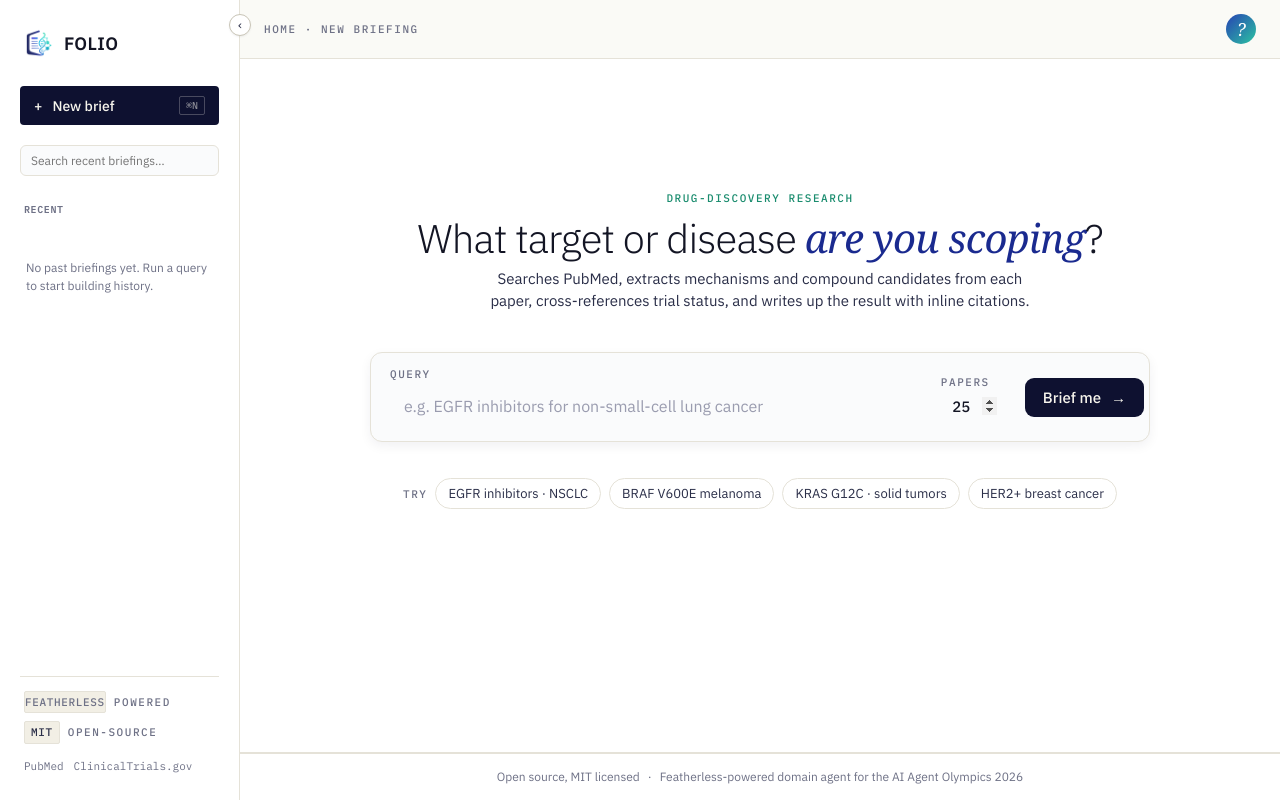
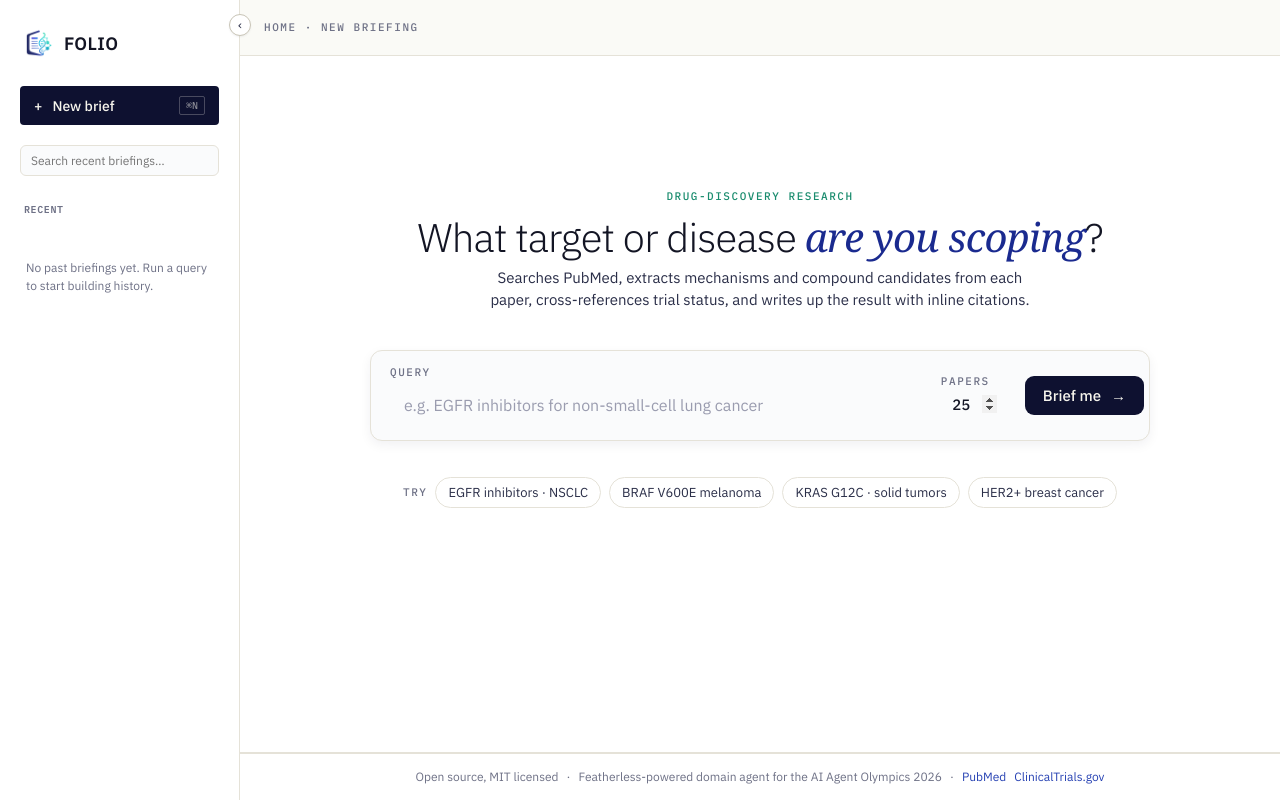
Before and after one commit to olli1324/folio-bio, a FastAPI app: page / in a window 1280 px wide. Run offline with FastAPI, Linux system fonts and the light colour scheme; data that the repository does not hold is empty; some libraries are stand-ins or nearby versions; some web fonts are replaced.

Commit message:
moved profile section

```diff
--- a/app.py
+++ b/app.py
@@ -116,8 +116,8 @@ async def api_history(request: Request, limit: int = 30) -> JSONResponse:
     """Recent briefings, newest first.
 
     Auth semantics:
-      - Logged-in users see their own briefings plus any curated
-        is_demo=true rows.
+      - Logged-in users see only their own briefings (demos are noise
+        once you have a real account).
       - Anonymous visitors see only the curated demo briefings.
       - Returns [] if Supabase isn't configured.
     """
@@ -127,7 +127,7 @@ async def api_history(request: Request, limit: int = 30) -> JSONResponse:
     rows = await storage.list_briefings(
         limit=limit,
         user_id=auth.user_id,
-        include_demo=True,
+        include_demo=auth.user_id is None,
     )
     return JSONResponse(rows)
 
--- a/static/folio.css
+++ b/static/folio.css
@@ -182,7 +182,6 @@ a:hover { color: var(--folio-primary-deep); }
 .is-side-collapsed .f-sidebar .f-mono-label,
 .is-side-collapsed .f-sidebar .f-brief-list,
 .is-side-collapsed .f-sidebar .sidebar-auth,
-.is-side-collapsed .f-sidebar .sidebar-footer,
 .is-side-collapsed .f-sidebar .f-new-brief > span:not(.kb) { display: none; }
 .is-side-collapsed .f-sidebar .f-new-brief { justify-content: center; padding: 10px; }
 .is-side-collapsed .f-sidebar .f-new-brief .kb { display: none; }
--- a/static/style.css
+++ b/static/style.css
@@ -247,47 +243,6 @@ body.sidebar-collapsed .f-shell { /* no-op kept for backwards compat */ }
   padding: 4px;
 }
 .auth-link-btn:hover { text-decoration: underline; }
-
-.sidebar-footer {
-  padding: 10px 4px 0;
-  border-top: 1px solid var(--border);
-  display: flex; flex-direction: column; gap: 4px;
-  font-size: 11px;
-}
-
-/* Sidebar attribution chips (FEATHERLESS, MIT) — pattern from base.html
- * in the design guide. Replaces the inline link row with badge-style
- * mono labels. */
-.folio-sidebar-attrib { gap: 8px; padding-top: 14px; }
-.folio-attrib-row {
-  display: flex; align-items: center; gap: 8px;
-  font-family: var(--f-mono);
-  font-size: 11px;
-  text-transform: uppercase;
-  letter-spacing: 0.06em;
-  color: var(--folio-muted);
-}
-.folio-attrib-chip {
-  padding: 2px 6px;
-  border-radius: 2px;
-  background: var(--folio-paper-deep);
-  border: 1px solid var(--folio-rule);
-  letter-spacing: 0.06em;
-  color: var(--folio-ink-soft);
-  text-decoration: none;
-  font-weight: 500;
-}
-.folio-attrib-chip:hover { color: var(--folio-ink); border-color: var(--folio-rule-strong); }
-.folio-attrib-chip--static { cursor: default; }
-.folio-attrib-row--links { gap: 10px; padding-top: 4px; }
-.folio-attrib-row--links a { color: var(--folio-muted); text-decoration: none; text-transform: none; letter-spacing: 0; }
-.folio-attrib-row--links a:hover { color: var(--folio-ink-soft); }
-.sidebar-footer a {
-  color: var(--muted);
-  text-decoration: none;
-  padding: 2px 0;
-}
-.sidebar-footer a:hover { color: var(--accent); }
 
 /* Floating reopen button (shown when sidebar is collapsed). */
 .sidebar-reopen-btn {
@@ -940,24 +895,37 @@ body.has-run .hero-island {
   min-height: 56px;
 }
 
-/* Legacy in-home topbar kept for backwards-compat in case any cached HTML
- * still references it. New markup uses .folio-navbar above. */
-.folio-home__topbar { display: none; }
-.folio-home__me {
-  width: 30px; height: 30px;
+/* Sidebar auth-user card: avatar circle + email shown together, with the
+ * sign-out button below. Replaces the navbar profile button. */
+.auth-user-card {
+  display: flex;
+  align-items: center;
+  gap: 10px;
+  margin-bottom: 8px;
+}
+.auth-user-avatar {
+  width: 30px;
+  height: 30px;
+  flex: 0 0 30px;
   border-radius: 50%;
   background: linear-gradient(135deg, var(--folio-primary), var(--folio-accent));
   color: #fff;
   font-family: var(--f-serif);
   font-style: italic;
-  font-size: 18px;
-  display: flex; align-items: center; justify-content: center;
-  border: 0; cursor: pointer;
-  transition: transform 120ms ease, box-shadow 120ms ease;
-}
-.folio-home__me:hover {
-  transform: scale(1.05);
-  box-shadow: var(--sh-2);
+  font-size: 16px;
+  display: flex;
+  align-items: center;
+  justify-content: center;
+}
+.auth-user-card .auth-user-email {
+  font-family: var(--f-mono);
+  font-size: 12px;
+  color: var(--folio-ink);
+  overflow: hidden;
+  text-overflow: ellipsis;
+  white-space: nowrap;
+  min-width: 0;
+  flex: 1 1 auto;
 }
 
 .folio-home__hero { max-width: 720px; margin: var(--s-4) auto 0; text-align: center; }
--- a/templates/index.html
+++ b/templates/index.html
@@ -75,26 +75,11 @@
         <button id="signin-btn" type="button" class="auth-primary-btn">Sign in / Sign up</button>
       </div>
       <div id="auth-user" class="auth-user" hidden>
-        <div class="auth-user-line">
+        <div class="auth-user-card">
+          <div class="auth-user-avatar" id="auth-user-avatar" aria-hidden="true">?</div>
           <span class="auth-user-email" id="auth-user-email">—</span>
         </div>
         <button id="signout-btn" type="button" class="auth-secondary-btn">Sign out</button>
-      </div>
-    </div>
-
-    <div class="sidebar-footer folio-sidebar-attrib">
-      <div class="folio-attrib-row">
-        <a class="folio-attrib-chip" href="https://featherless.ai"
-           target="_blank" rel="noopener">FEATHERLESS</a>
-        <span class="f-mono-label">powered</span>
-      </div>
-      <div class="folio-attrib-row">
-        <span class="folio-attrib-chip folio-attrib-chip--static">MIT</span>
-        <span class="f-mono-label">open-source</span>
-      </div>
-      <div class="folio-attrib-row folio-attrib-row--links">
-        <a href="https://pubmed.ncbi.nlm.nih.gov/" target="_blank" rel="noopener">PubMed</a>
-        <a href="https://clinicaltrials.gov/" target="_blank" rel="noopener">ClinicalTrials.gov</a>
       </div>
     </div>
   </aside>
@@ -138,14 +123,7 @@
        framing is consistent. Updated text via JS as the user navigates. -->
   <nav class="folio-navbar">
     <span id="folio-breadcrumb" class="f-mono-label">Home · new briefing</span>
-    <button id="folio-me" type="button" class="folio-home__me"
-            title="Account">?</button>
   </nav>
-
-  <div id="banner" class="banner" hidden>
-    <span id="banner-text"></span>
-    <button id="banner-clear" type="button">New query</button>
-  </div>
 
   <!-- Home view: folio-home pattern from the design guide.
        Top-of-fold hero + centered querybox + Try chips + stats footer.
@@ -341,6 +319,9 @@
     <span>Open source, MIT licensed</span>
     <span>·</span>
     <span>Featherless-powered domain agent for the AI Agent Olympics 2026</span>
+    <span>·</span>
+    <a href="https://pubmed.ncbi.nlm.nih.gov/" target="_blank" rel="noopener">PubMed</a>
+    <a href="https://clinicaltrials.gov/" target="_blank" rel="noopener">ClinicalTrials.gov</a>
   </footer>
 
   </main>
```
Also changed, not shown: other parts of static/style.css (+1 -27 lines), static/app.js (+5 -35 lines).
